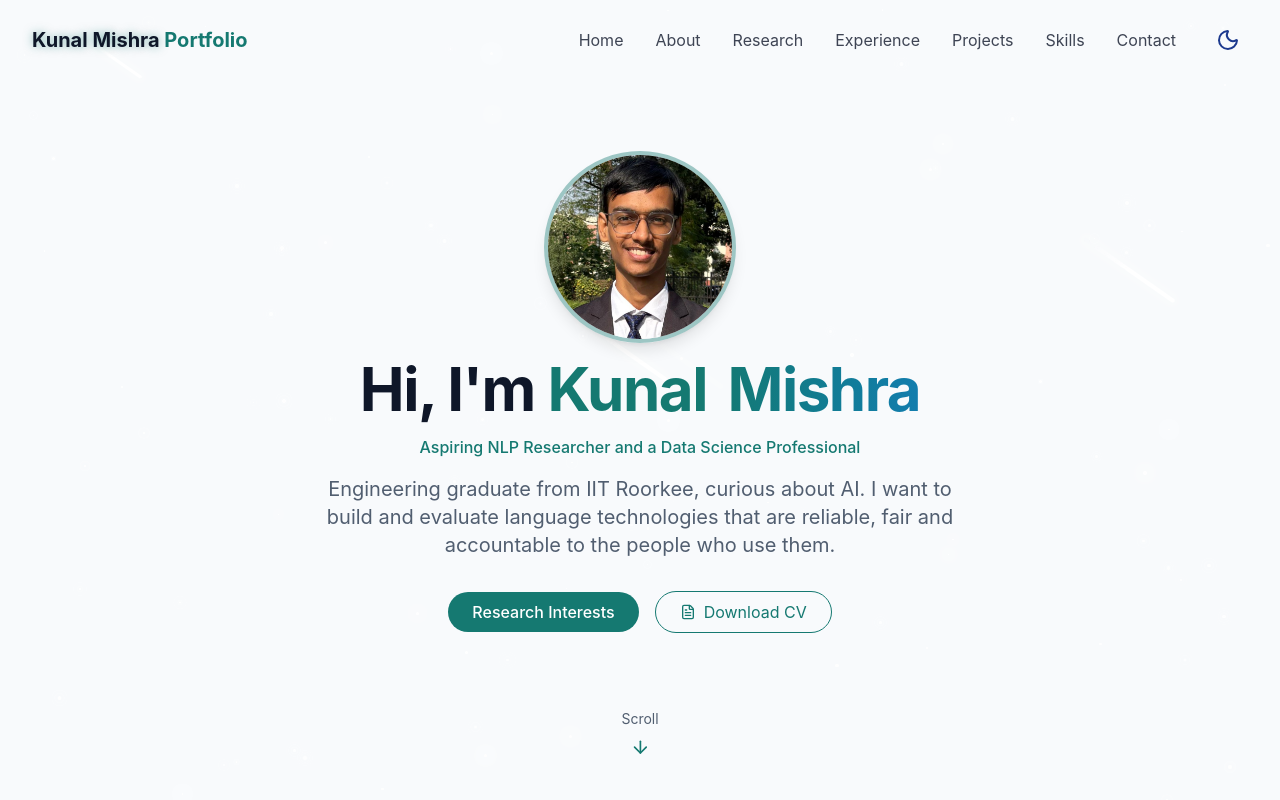
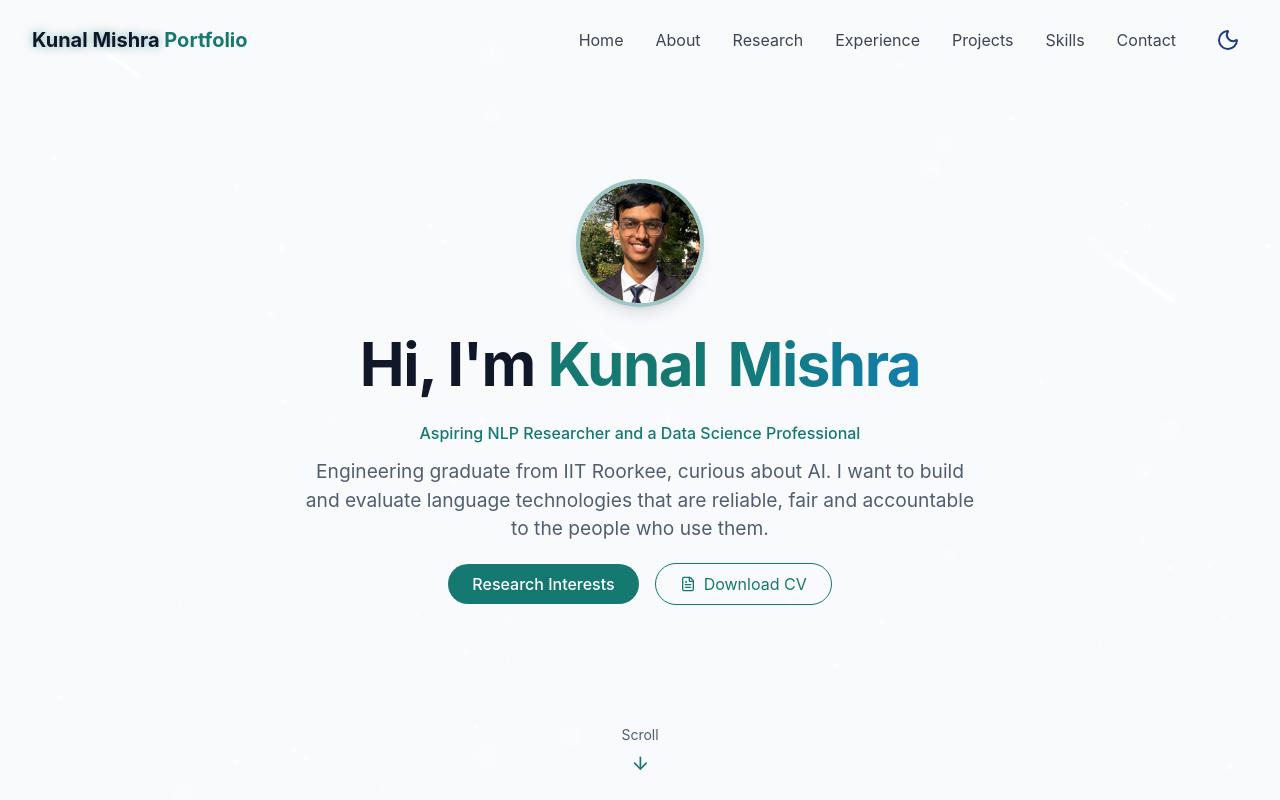
Before and after one commit to Kunal2319/Research_Portfolio_Website, a React (Vite) app: page / in a window 1280 px wide. Shown: the top 800 px of the page. Built offline with nearby package versions, Linux system fonts and the light colour scheme.

Commit message:
Update HeroSection.jsx

```diff
--- a/src/components/HeroSection.jsx
+++ b/src/components/HeroSection.jsx
@@ -1,19 +1,65 @@
+// import { ArrowDown, FileText } from "lucide-react";
+// import { profile } from "@/data/content";
+
+// export const HeroSection = () => (
+//   <section
+//     id="hero"
+//     className="relative min-h-screen flex flex-col items-center justify-center px-4 pt-16 pb-20"
+//   >
+//     <div className="container max-w-4xl mx-auto text-center z-10">
+//       <div className="space-y-4">
+//         <img
+//           src={profile.photo}
+//           alt={profile.name}
+//           className="mx-auto h-40 w-40 md:h-48 md:w-48 rounded-full object-cover border-4 border-primary/40 shadow-lg opacity-0 animate-fade-in"
+//         />
+//         <h1 className="text-4xl md:text-6xl font-bold tracking-tight">
+//           <span className="opacity-0 animate-fade-in"> Hi, I'm</span>
+//           <span className="text-primary opacity-0 animate-fade-in-delay-1"> {profile.firstName}</span>
+//           <span className="text-gradient ml-2 opacity-0 animate-fade-in-delay-2"> {profile.lastName}</span>
+//         </h1>
+//         <p className="text-primary font-medium opacity-0 animate-fade-in-delay-2">
+//           {profile.tagline}
+//         </p>
+//         <p className="text-lg md:text-xl text-muted-foreground max-w-2xl mx-auto opacity-0 animate-fade-in-delay-3">
+//           {profile.intro}
+//         </p>
+//         <div className="pt-4 flex flex-wrap justify-center items-center gap-4 opacity-0 animate-fade-in-delay-4">
+//           <a href="#research" className="cosmic-button">Research Interests</a>
+//           <a
+//             href={profile.cv}
+//             download
+//             className="px-6 py-2 rounded-full border border-primary text-primary hover:bg-primary/10 transition-colors duration-300 flex items-center gap-2"
+//           >
+//             <FileText size={16} /> Download CV
+//           </a>
+//         </div>
+//       </div>
+//     </div>
+
+//     <div className="absolute bottom-8 left-1/2 -translate-x-1/2 flex flex-col items-center animate-bounce">
+//       <span className="text-sm text-muted-foreground mb-2">Scroll</span>
+//       <ArrowDown className="h-5 w-5 text-primary" />
+//     </div>
+//   </section>
+// );
+
 import { ArrowDown, FileText } from "lucide-react";
 import { profile } from "@/data/content";
 
 export const HeroSection = () => (
   <section
     id="hero"
-    className="relative min-h-screen flex flex-col items-center justify-center px-4 pt-20 pb-24"
+    className="relative min-h-svh flex flex-col items-center justify-center px-4 pt-16 pb-20"
   >
     <div className="container max-w-4xl mx-auto text-center z-10">
-      <div className="space-y-4">
+      <div className="space-y-3">
         <img
           src={profile.photo}
           alt={profile.name}
-          className="mx-auto h-40 w-40 md:h-48 md:w-48 rounded-full object-cover border-4 border-primary/40 shadow-lg opacity-0 animate-fade-in"
+          className="mx-auto h-[clamp(5rem,16svh,9rem)] w-[clamp(5rem,16svh,9rem)] rounded-full object-cover border-4 border-primary/40 shadow-lg opacity-0 animate-fade-in"
         />
-        <h1 className="text-4xl md:text-6xl font-bold tracking-tight">
+        <h1 className="text-[clamp(2rem,min(8svh,9vw),3.75rem)] font-bold tracking-tight">
           <span className="opacity-0 animate-fade-in"> Hi, I'm</span>
           <span className="text-primary opacity-0 animate-fade-in-delay-1"> {profile.firstName}</span>
           <span className="text-gradient ml-2 opacity-0 animate-fade-in-delay-2"> {profile.lastName}</span>
@@ -21,10 +67,10 @@ export const HeroSection = () => (
         <p className="text-primary font-medium opacity-0 animate-fade-in-delay-2">
           {profile.tagline}
         </p>
-        <p className="text-lg md:text-xl text-muted-foreground max-w-2xl mx-auto opacity-0 animate-fade-in-delay-3">
+        <p className="text-[clamp(1rem,2.4svh,1.25rem)] text-muted-foreground max-w-2xl mx-auto opacity-0 animate-fade-in-delay-3">
           {profile.intro}
         </p>
-        <div className="pt-4 flex flex-wrap justify-center items-center gap-4 opacity-0 animate-fade-in-delay-4">
+        <div className="pt-2 flex flex-wrap justify-center items-center gap-4 opacity-0 animate-fade-in-delay-4">
           <a href="#research" className="cosmic-button">Research Interests</a>
           <a
             href={profile.cv}
@@ -37,7 +83,7 @@ export const HeroSection = () => (
       </div>
     </div>
 
-    <div className="absolute bottom-8 left-1/2 -translate-x-1/2 flex flex-col items-center animate-bounce">
+    <div className="absolute bottom-4 left-1/2 -translate-x-1/2 flex flex-col items-center animate-bounce">
       <span className="text-sm text-muted-foreground mb-2">Scroll</span>
       <ArrowDown className="h-5 w-5 text-primary" />
     </div>
```
